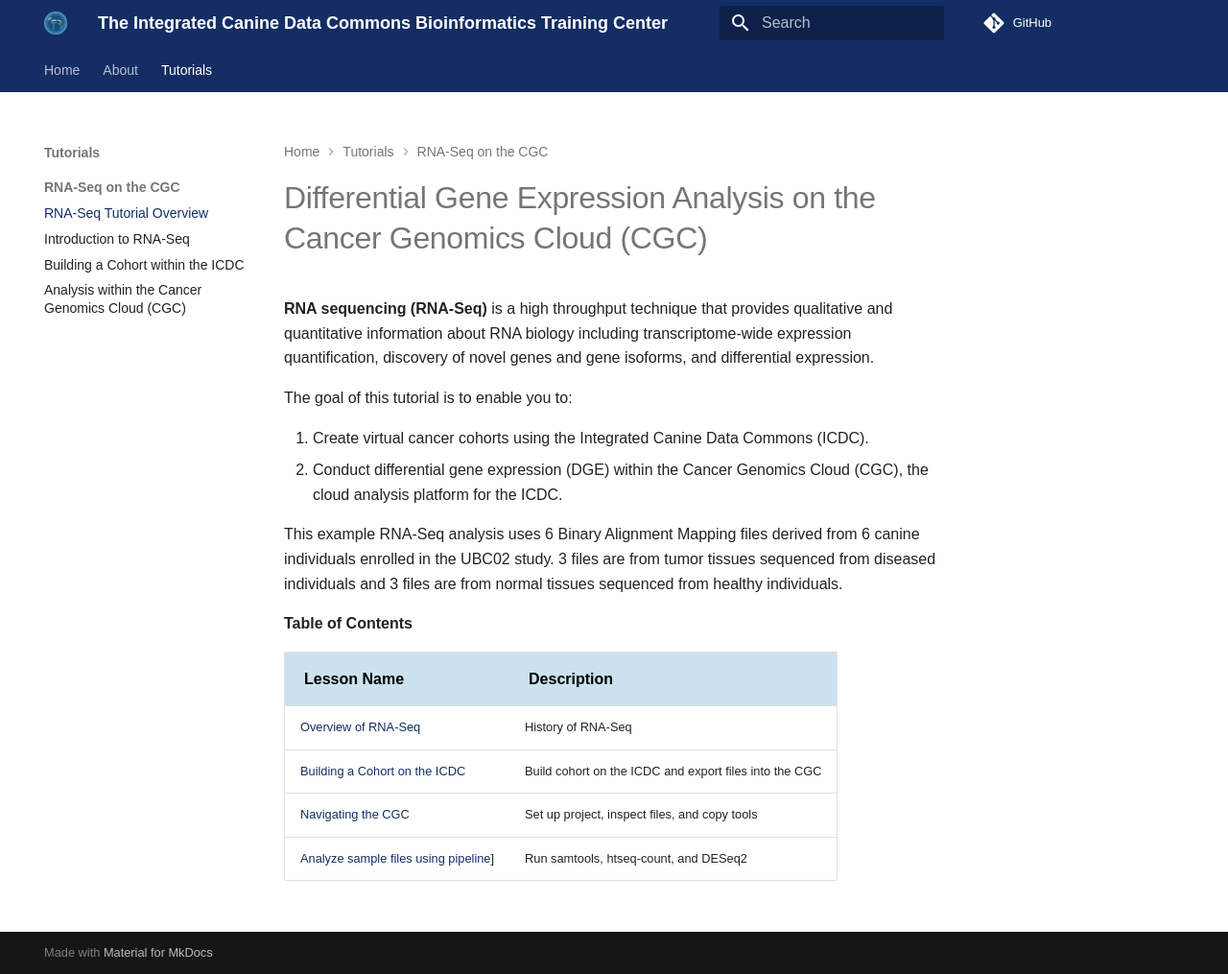
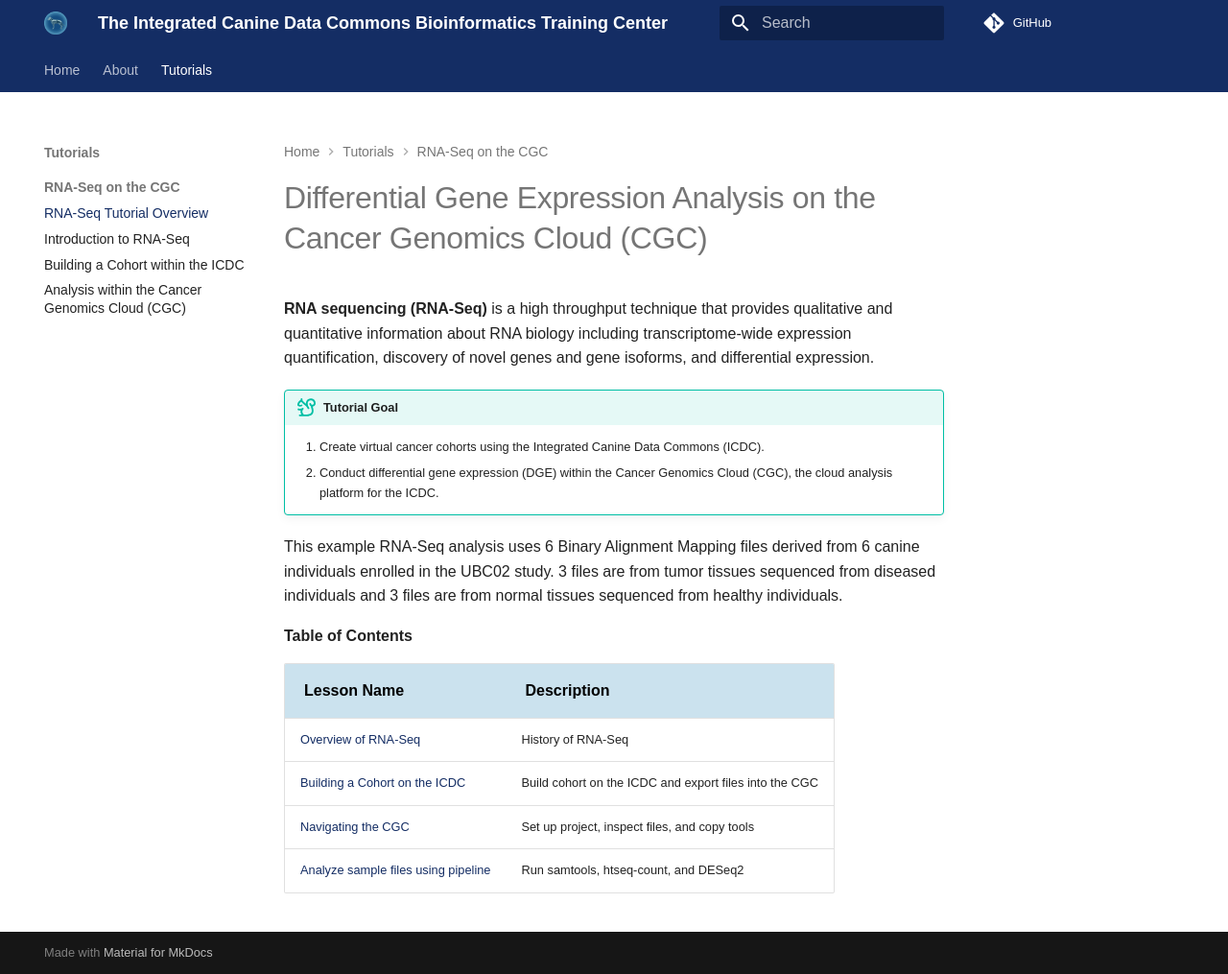
Before and after one commit to CBIIT/icdc-bioinformatics, an MkDocs documentation site: the page built from docs/Tutorials/RNA-Seq-on-CGC/rna_seq_01.md, in a window 1280 px wide and 1015 px high. Shown: the whole window at 96% size. Built offline with MkDocs 1.6.1 and Material for MkDocs 9.7.7, drawn with Linux system fonts in a browser that asks for light colours; some web fonts are replaced; comment, search, counter and statistics services are not loaded.

Commit message:
Add to pages

```diff
--- a/docs/Tutorials/RNA-Seq-on-CGC/rna_seq_01.md
+++ b/docs/Tutorials/RNA-Seq-on-CGC/rna_seq_01.md
@@ -10,10 +10,9 @@
 
 **RNA sequencing (RNA-Seq)** is a high throughput technique that provides qualitative and quantitative information about RNA biology including transcriptome-wide expression quantification, discovery of novel genes and gene isoforms, and differential expression.
 
-The goal of this tutorial is to enable you to:
-
-1. Create virtual cancer cohorts using the Integrated Canine Data Commons (ICDC).
-2. Conduct differential gene expression (DGE) within the Cancer Genomics Cloud (CGC), the cloud analysis platform for the ICDC.
+!!! tip "Tutorial Goal"
+    1. Create virtual cancer cohorts using the Integrated Canine Data Commons (ICDC).
+    2. Conduct differential gene expression (DGE) within the Cancer Genomics Cloud (CGC), the cloud analysis platform for the ICDC.
 
 
 This example RNA-Seq analysis uses 6 Binary Alignment Mapping files derived from 6 canine individuals enrolled in the UBC02 study.  3 files are from tumor tissues sequenced from diseased individuals and 3 files are from normal tissues sequenced from healthy individuals.
@@ -26,4 +25,4 @@
 | [Overview of RNA-Seq](./rna_seq_01.md) | History of RNA-Seq
 | [Building a Cohort on the ICDC](./rna_seq_02.md) | Build cohort on the ICDC and export files into the CGC |
 | [Navigating the CGC](./rna_seq_03.md)  |  Set up project, inspect files, and copy tools |
-| [Analyze sample files using pipeline](./rna_seq_04.md)] |  Run samtools, htseq-count, and DESeq2|
+| [Analyze sample files using pipeline](./rna_seq_04.md) |  Run samtools, htseq-count, and DESeq2|
```
Also changed, not shown: docs/about.md (+3 -1 lines), docs/index.md (+0 -5 lines).
